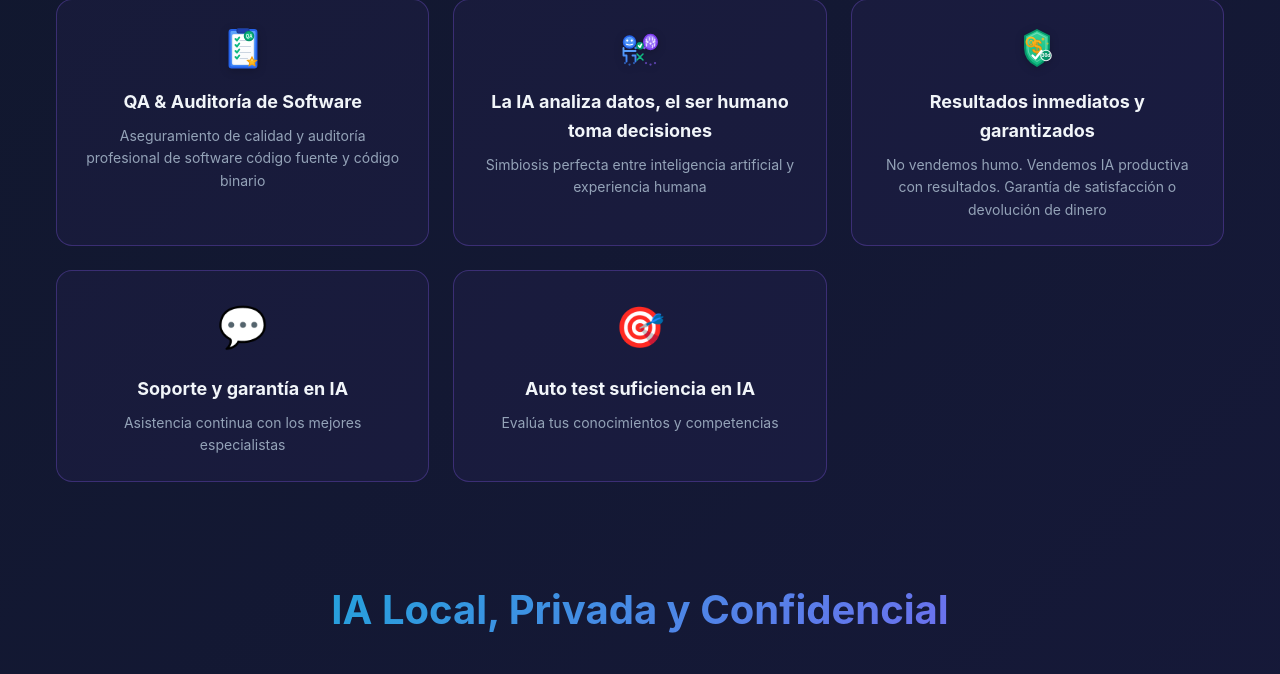
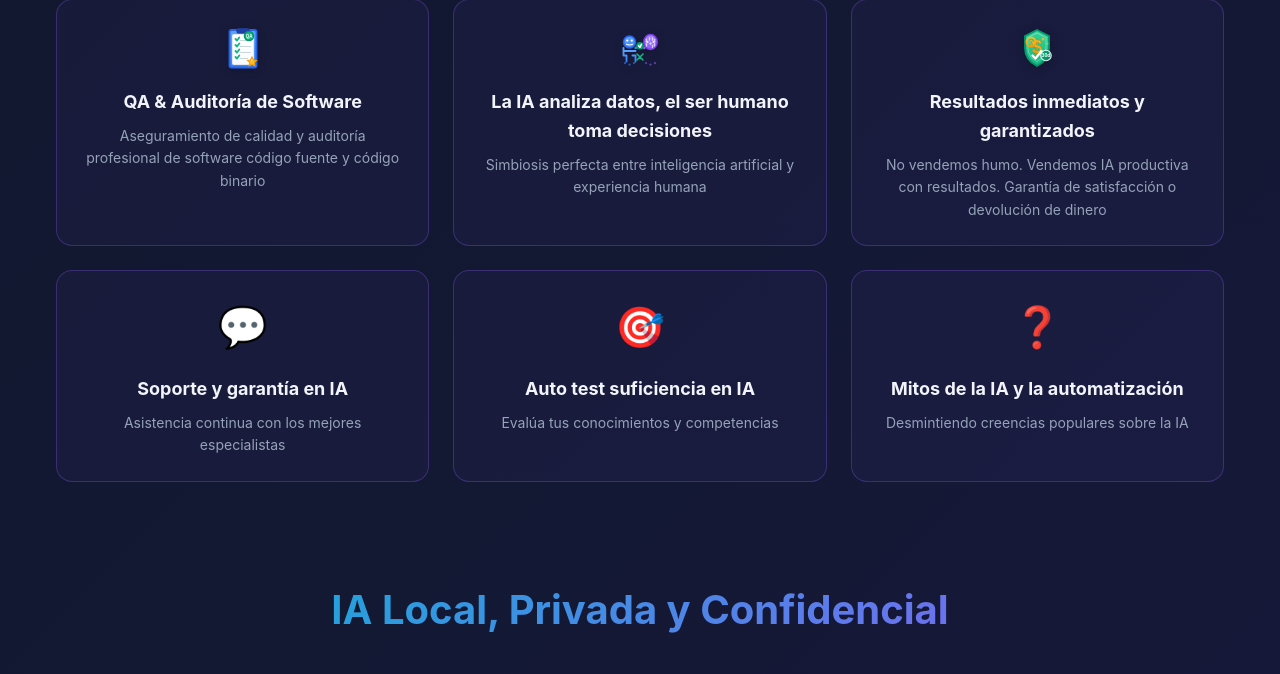
Before and after one commit to ricardoortegao/iaparaecuador, a PHP site: page / in a window 1280 px wide. Shown: the part 1048-1722 px from the top of the page. Run offline with PHP 8.4, Linux system fonts and the light colour scheme.

Commit message:
Actualizacion automatica

```diff
--- a/public/index.php
+++ b/public/index.php
@@ -303,6 +303,38 @@ class IA {
                          'Tests especializados para estudiantes y profesores',
                          'Tests especializados para expertos en hojas electrónicas',
                          'Te podemos ayudar para que mejores tu suficiencia en IA'
+                     ]
+                 ]
+             ],
+             [
+                 'icon' => '❓',
+                 'title' => 'Mitos de la IA y la automatización',
+                 'text' => 'Desmintiendo creencias populares sobre la IA',
+                 'modal_id' => 'modal-mitos-ia',
+                 'section_link' => '#contacto',
+                 'modal_content' => [
+                     'title' => 'Mitos de la IA y la automatización',
+                     'description' => 'Analizamos las creencias populares versus las realidades de la implementación de IA en organizaciones y personas',
+                     'points' => [
+                         'Mito: Cuesta mucho. Realidad: Las soluciones de IA ofrecen retorno de inversión rápido, con ahorros significativos en tiempo y costos operativos.',
+                         'Mito: Requiere mucho esfuerzo. Realidad: La IA automatiza tareas repetitivas, reduciendo el esfuerzo humano y permitiendo enfocarse en actividades de mayor valor.',
+                         'Mito: Toma tiempo. Realidad: Implementaciones básicas pueden estar listas en semanas, con resultados inmediatos.',
+                         'Mito: Es complicado. Realidad: Diseñamos soluciones intuitivas y fáciles de usar, sin necesidad de expertise técnico avanzado.',
+                         'Mito: Solo es para empresas grandes. Realidad: La IA es accesible para organizaciones de cualquier tamaño, desde emprendedores hasta grandes corporaciones.',
+                         'Mito: Solo es para quienes tienen dinero. Realidad: Ofrecemos opciones escalables y asequibles, con modelos de pago por uso y garantías de resultados.',
+                         'Mito: Toma demasiado tiempo. Realidad: La IA acelera procesos, liberando tiempo para innovación y crecimiento.',
+                         'Mito: No es adecuado para personas. Realidad: La IA potencia las capacidades individuales, ayudando a profesionales, estudiantes y emprendedores.',
+                         'Mito: Solo es otra forma de buscar en internet. Realidad: La IA va más allá de la búsqueda, procesando datos complejos, generando insights y automatizando decisiones.',
+                         'Mito: Reemplazará al ser humano. Realidad: La IA es una herramienta que complementa la experiencia humana, no la reemplaza. Las decisiones finales las toman expertos.',
+                         'Mito: La IA necesita suscripción pagada. Realidad: Existen modelos de código abierto y soluciones locales gratuitas o con costos mínimos, sin suscripciones obligatorias.',
+                         'Mito: La IA necesita que se suban los datos a internet. Realidad: Nuestras soluciones de IA local funcionan completamente offline, manteniendo tus datos en tu infraestructura segura.',
+                         'Mito: Se pierde la confidencialidad. Realidad: La IA local garantiza que tus datos sensibles nunca salen de tu organización, preservando la privacidad absoluta.',
+                         'Mito: La IA es solo para expertos técnicos. Realidad: Creamos interfaces amigables que permiten a cualquier usuario operarlas sin conocimientos avanzados de programación.',
+                         'Mito: La IA es peligrosa y puede causar errores graves. Realidad: Implementamos validaciones múltiples y supervisión humana para asegurar precisión y minimizar riesgos.',
+                         'Mito: La IA elimina empleos. Realidad: La IA transforma roles laborales, creando nuevas oportunidades y mejorando la eficiencia, no eliminando puestos de trabajo.',
+                         'Mito: La IA es cara de mantener. Realidad: Una vez implementada, la IA reduce costos operativos a largo plazo mediante automatización y optimización.',
+                         'Mito: La IA no entiende el contexto local. Realidad: Adaptamos los modelos con datos específicos de Ecuador y tu sector para resultados relevantes y precisos.',
+                         'Mito: La IA es solo para tareas simples. Realidad: Maneja procesos complejos como análisis predictivo, generación de reportes avanzados y toma de decisiones estratégicas.'
                      ]
                  ]
              ],
```
Lines whose indentation alone changed are shown as unchanged.
